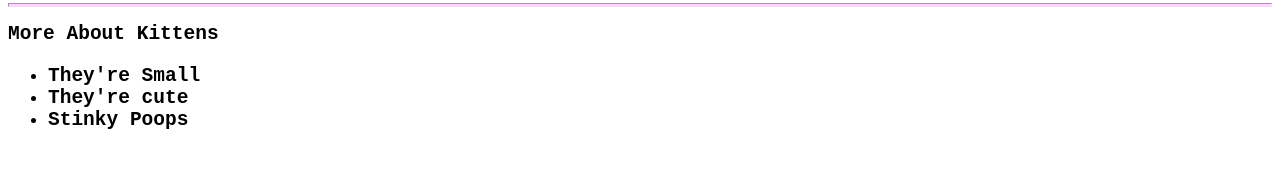
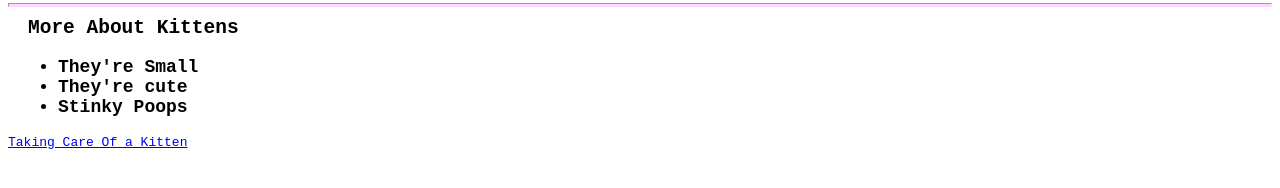
Before and after one commit to abe3e/Web2, a plain HTML site: page index.html in a window 1280 px wide. Shown: the part 380-568 px from the top of the page. Drawn offline with Linux system fonts and the light colour scheme.

Commit message:
Add files via upload

```diff
--- a/index.html
+++ b/index.html
@@ -37,5 +37,9 @@
             </ul>
         </h2>
 
+        <a href="https://www.hillspet.com/cat-care/routine-care/newborn-kitten-care?cq_src=google_ads&cq_cmp=11419502633&cq_con=112663328380&cq_term=how+to+take+care+of+kittens&cq_med=&cq_plac=&cq_net=g&cq_plt=gp&gclid=CjwKCAjwgsqoBhBNEiwAwe5w07z0N9a2ch7ZKoM9QExCphkVH8YFV_GUBTPmsOZCtsSSAs64H860sxoCg_QQAvD_BwE&gclsrc=aw.ds&lightboxfired=true">
+            Taking Care Of a Kitten
+        </a>
+
 </body>
 </html>
--- a/style.css
+++ b/style.css
@@ -86,3 +86,25 @@ hr{
 .flex-child:first-child {
     margin-right: 0px;
 }
+
+.quote{
+    margin-bottom: 10px;
+    margin-top: 10px;
+    margin-left: 10px;
+    margin-right: 10px;
+    box-shadow: 10px;
+}
+
+.list{
+    font-size: large;
+    font-family:'Courier New', Courier, monospace;
+    list-style-type: square;
+    list-style-position: outside;
+    margin-left: 10px;
+}
+
+a:hover{
+    background-color: #b8c0ff;
+    font-size: larger;
+    outline-color: #ffd6ff;
+}
```
